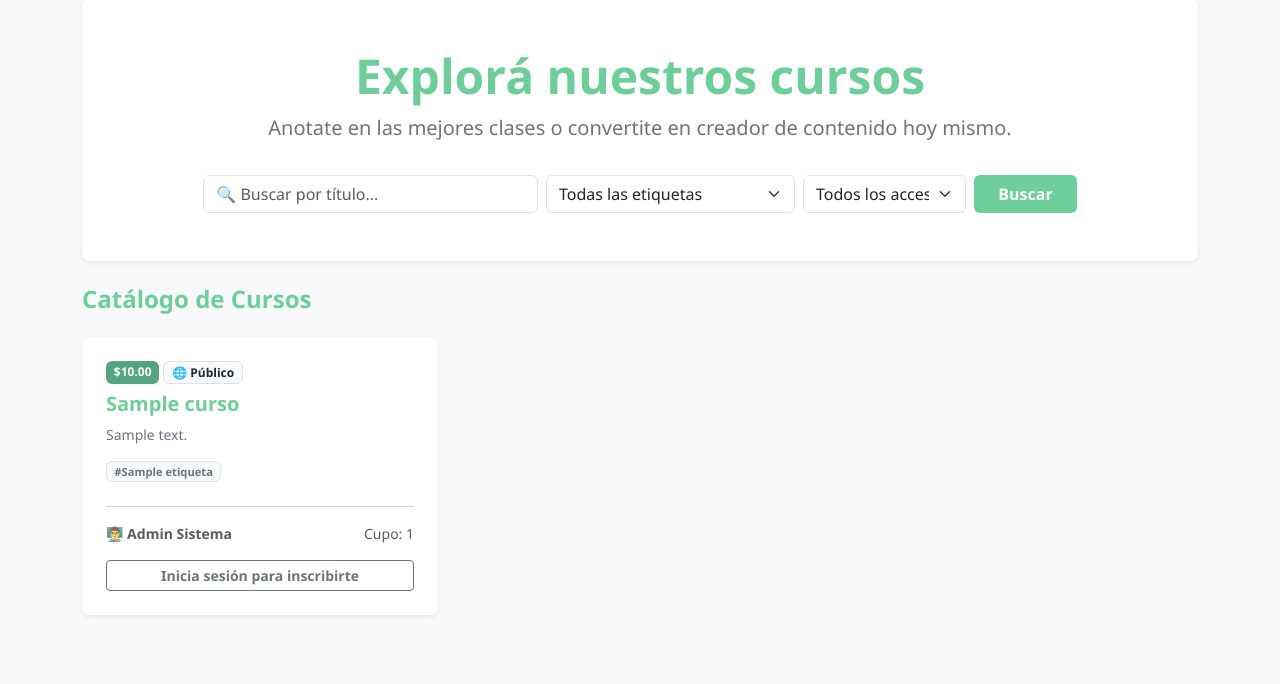
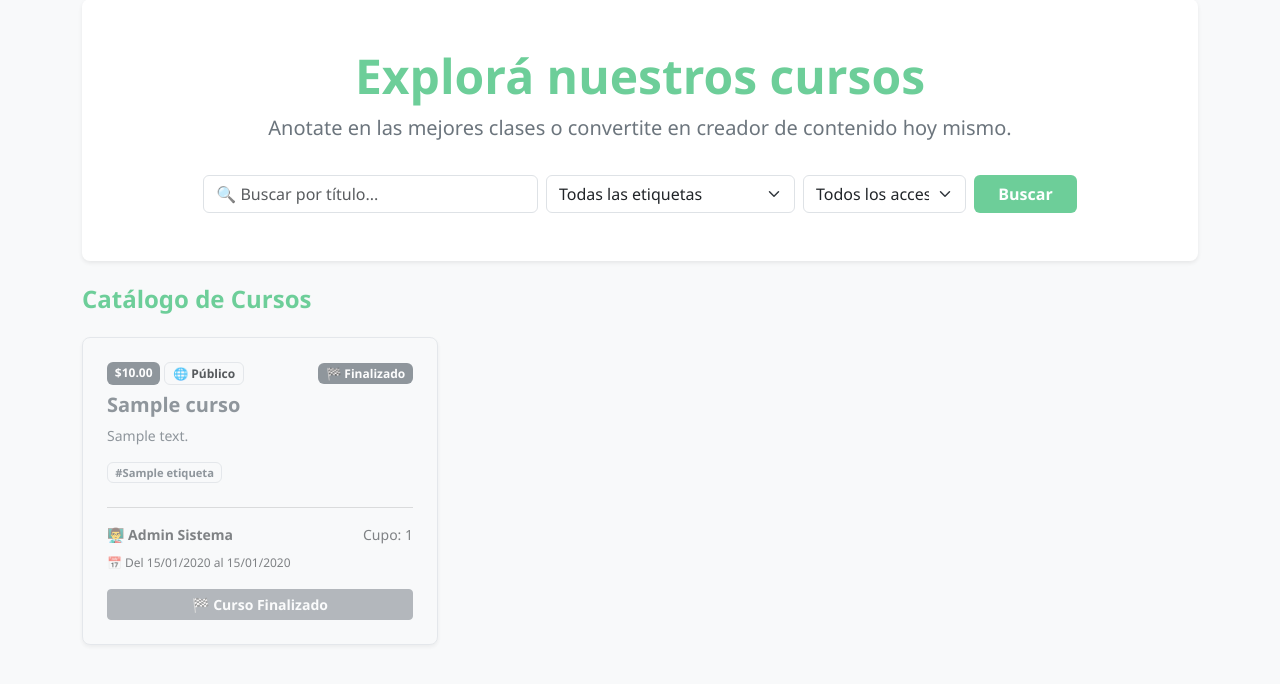
Before and after one commit to vaniina-afk/cursolandia, a PHP site: page / in a window 1280 px wide. Shown: the part 81-765 px from the top of the page. Run offline with PHP 8.4, Linux system fonts and the light colour scheme; data comes from the database, SQL or seed files in the repository; tables that the repository leaves empty hold one stand-in row (values such as "Sample post").

Commit message:
Vigencia de fechas de cursos y orden de finalizados en catálogo.

```diff
--- a/Backend/Controllers/CursoController.php
+++ b/Backend/Controllers/CursoController.php
@@ -10,7 +10,6 @@ class CursoController {
         $this->cursoModel = new CursoModel($conexion);
     }
 
-    // Cargar notificaciones para la campanita desde el Modelo
     private function cargarNotificaciones() {
         if (isset($_SESSION['id_usuario'])) {
             require_once __DIR__ . '/../Models/NotificacionModel.php';
@@ -105,7 +104,7 @@ class CursoController {
         $puede_crear = true;
         if ($total_cursos >= 3 && $es_pro == 0) {
             $puede_crear = false;
-            $mensaje = "<div class='alert alert-warning p-3 mb-3 text-center shadow-sm'><strong>¡Límite alcanzado!</strong> Ya tenés 3 cursos publicados. Para publicar más, necesitás pasarte al plan PRO.</div>";
+            $mensaje = "<div class='alert alert-warning p-3 mb-3 text-center shadow-sm'><strong>¡Límite alcanzado!</strong> Ya tenés 3 cursos activos. Para publicar más, necesitás pasarte al plan PRO.</div>";
         }
 
         if ($_SERVER['REQUEST_METHOD'] == 'POST' && $puede_crear) {
@@ -119,6 +118,8 @@ class CursoController {
 
             if ($fecha_fin < $fecha_inicio) {
                 $mensaje = "<div class='alert alert-danger p-2 small mb-3'>La fecha de fin no puede ser anterior a la de inicio.</div>";
+            } elseif ($fecha_fin < date('Y-m-d')) {
+                $mensaje = "<div class='alert alert-danger p-2 small mb-3'>La fecha de fin no puede ser anterior a hoy.</div>";
             } else {
                 $id_curso_nuevo = $this->cursoModel->crearCurso($id_usuario, $titulo, $descripcion, $costo, $cupo, $fecha_inicio, $fecha_fin, $es_privado);
 
@@ -131,7 +132,7 @@ class CursoController {
                     if ($total_cursos >= 3 && $es_pro == 0) {
                         $puede_crear = false;
                         $mensaje = "<div class='alert alert-success p-2 small mb-2 auto-ocultar'>¡Curso creado con éxito!</div>
-                                    <div class='alert alert-warning p-3 text-center shadow-sm'><strong>Has alcanzado el límite de 3 cursos.</strong> Pasate a PRO para seguir creando.</div>";
+                                    <div class='alert alert-warning p-3 text-center shadow-sm'><strong>Has alcanzado el límite de 3 cursos activos.</strong> Pasate a PRO para seguir creando.</div>";
                     } else {
                         $restantes = ($es_pro == 1) ? "ilimitados (Plan PRO)" : (3 - $total_cursos) . " cupos gratuitos";
                         $mensaje = "<div class='alert alert-success p-2 small mb-3 auto-ocultar'>¡Curso creado con éxito! Te quedan $restantes.</div>";
@@ -252,6 +253,10 @@ class CursoController {
             header("Location: index.php?error=limite_pro");
         } elseif ($resultado === 'lleno') {
             header("Location: index.php?error=lleno");
+        } elseif ($resultado === 'no_iniciado') {
+            header("Location: index.php?error=no_iniciado");
+        } elseif ($resultado === 'finalizado') {
+            header("Location: index.php?error=finalizado");
         } else {
             header("Location: index.php");
         }
@@ -328,7 +333,6 @@ class CursoController {
             exit();
         }
 
-        // Si el archivo supera post_max_size en php.ini, PHP vacía $_POST y $_FILES
         if (empty($_POST) && empty($_FILES) && isset($_SERVER['CONTENT_LENGTH']) && (int)$_SERVER['CONTENT_LENGTH'] > 0) {
             header("Location: index.php?accion=curso_interno&id=$id_curso&error=post_max");
             exit();
@@ -349,7 +353,6 @@ class CursoController {
         $tamanio_bytes = $_FILES['archivo']['size'];
         $tamanio_mb = round($tamanio_bytes / 1048576, 2);
 
-        // Restricciones exclusivas para usuarios de plan Gratuito
         if (!$es_pro) {
             if ($tamanio_bytes > 5242880) {
                 header("Location: index.php?accion=curso_interno&id=$id_curso&error=tamanio");
--- a/Backend/Models/CursoModel.php
+++ b/Backend/Models/CursoModel.php
@@ -8,15 +8,12 @@ class CursoModel {
 
     // --- MÉTODOS PARA EL CATÁLOGO (INICIO) ---
     public function obtenerCursosActivos($id_usuario = 0, $busqueda = '', $id_etiqueta = 0, $acceso = '') {
+        $hoy = date('Y-m-d');
+
         $sql = "SELECT c.*, u.nombre, u.apellido,
-                       (u.plan_pro = 1 AND (u.vencimiento_pro IS NULL OR u.vencimiento_pro >= CURDATE())) AS pro_vigente,
+                       (u.plan_pro = 1 AND (u.vencimiento_pro IS NULL OR u.vencimiento_pro >= ?)) AS pro_vigente,
                        GROUP_CONCAT(DISTINCT e.nombre ORDER BY e.nombre SEPARATOR ', ') AS lista_etiquetas,
-                       COUNT(DISTINCT ui.id_interes) AS coincidencias_interes,
-                       CASE
-                           WHEN MAX(CASE WHEN i_user.estado IN ('Aceptado', 'Pendiente') THEN 1 ELSE 0 END) = 1 THEN 2
-                           WHEN c.cupo IS NOT NULL AND c.cupo <= 0 THEN 3
-                           ELSE 1
-                       END AS orden_catalogo
+                       COUNT(DISTINCT ui.id_interes) AS coincidencias_interes
                 FROM Cursos c
                 JOIN Usuarios u ON c.id_creador = u.id_usuario
                 LEFT JOIN Inscripciones i_user ON c.id_curso = i_user.id_curso AND i_user.id_usuario = ?
@@ -26,8 +23,8 @@ class CursoModel {
                 LEFT JOIN usuario_interes ui ON i.id_interes = ui.id_interes AND ui.id_usuario = ?
                 WHERE c.activo = 1";
 
-        $tipos = "ii";
-        $params = [$id_usuario, $id_usuario];
+        $tipos = "sii";
+        $params = [$hoy, $id_usuario, $id_usuario];
 
         if ($busqueda !== '') {
             $sql .= " AND c.titulo LIKE ?";
@@ -51,7 +48,17 @@ class CursoModel {
         }
 
         $sql .= " GROUP BY c.id_curso
-                  ORDER BY orden_catalogo ASC, pro_vigente DESC, coincidencias_interes DESC, c.id_curso DESC";
+                  ORDER BY (MIN(c.fecha_fin) < ?) ASC,
+                           (MAX(CASE WHEN i_user.estado IN ('Aceptado', 'Pendiente') THEN 1 ELSE 0 END) = 1) ASC,
+                           (MIN(c.cupo) IS NOT NULL AND MIN(c.cupo) <= 0) ASC,
+                           (MIN(c.fecha_inicio) > ?) ASC,
+                           pro_vigente DESC,
+                           coincidencias_interes DESC,
+                           c.id_curso DESC";
+
+        $tipos .= "ss";
+        $params[] = $hoy;
+        $params[] = $hoy;
 
         $stmt = $this->conexion->prepare($sql);
         $stmt->bind_param($tipos, ...$params);
@@ -80,7 +87,7 @@ class CursoModel {
     // --- MÉTODOS PARA EL PANEL ---
 
     public function obtenerCursosInscritosPorUsuario($id_usuario) {
-        $stmt = $this->conexion->prepare("SELECT c.id_curso, c.titulo, c.activo, i.estado, u.nombre, u.apellido
+        $stmt = $this->conexion->prepare("SELECT c.id_curso, c.titulo, c.activo, c.fecha_inicio, c.fecha_fin, i.estado, u.nombre, u.apellido
                                           FROM Inscripciones i
                                           JOIN Cursos c ON i.id_curso = c.id_curso
                                           JOIN Usuarios u ON c.id_creador = u.id_usuario
@@ -95,7 +102,7 @@ class CursoModel {
     }
 
     public function obtenerCursosCreadosPorUsuario($id_usuario) {
-        $stmt = $this->conexion->prepare("SELECT c.id_curso, c.titulo, c.cupo, c.fecha_inicio, c.es_privado, c.costo,
+        $stmt = $this->conexion->prepare("SELECT c.id_curso, c.titulo, c.cupo, c.fecha_inicio, c.fecha_fin, c.es_privado, c.costo,
                                                  (SELECT COUNT(*) FROM Inscripciones i WHERE i.id_curso = c.id_curso AND i.estado = 'Pendiente') AS solicitudes_pendientes
                                           FROM Cursos c
                                           WHERE c.id_creador = ? AND c.activo = 1
@@ -127,7 +134,9 @@ class CursoModel {
     }
 
     public function contarCursosActivosCreados($id_usuario) {
-        $stmt = $this->conexion->prepare("SELECT COUNT(*) as total FROM Cursos WHERE id_creador = ? AND activo = 1");
+        $stmt = $this->conexion->prepare("SELECT COUNT(*) as total
+                                          FROM Cursos
+                                          WHERE id_creador = ? AND activo = 1 AND fecha_fin >= CURDATE()");
         $stmt->bind_param("i", $id_usuario);
         $stmt->execute();
         $total = (int)$stmt->get_result()->fetch_assoc()['total'];
@@ -195,6 +204,7 @@ class CursoModel {
                                           JOIN Cursos c ON i.id_curso = c.id_curso
                                           WHERE i.id_usuario = ?
                                             AND c.activo = 1
+                                            AND c.fecha_fin >= CURDATE()
                                             AND i.estado IN ('Aceptado', 'Pendiente')");
         $stmt->bind_param("i", $id_usuario);
         $stmt->execute();
@@ -220,14 +230,28 @@ class CursoModel {
             return 'limite_pro';
         }
 
-        // 3. Obtener datos del curso (cupo, costo, es_privado, creador, título)
-        $stmt_curso = $this->conexion->prepare("SELECT titulo, id_creador, costo, cupo, es_privado FROM Cursos WHERE id_curso = ? AND activo = 1");
+        // 3. Obtener datos del curso y validar vigencia de fechas y cupo
+        $stmt_curso = $this->conexion->prepare("SELECT titulo, id_creador, costo, cupo, es_privado, fecha_inicio, fecha_fin
+                                                FROM Cursos
+                                                WHERE id_curso = ? AND activo = 1");
         $stmt_curso->bind_param("i", $id_curso);
         $stmt_curso->execute();
         $curso_data = $stmt_curso->get_result()->fetch_assoc();
         $stmt_curso->close();
 
-        if (!$curso_data || ($curso_data['cupo'] !== null && $curso_data['cupo'] <= 0)) {
+        if (!$curso_data) {
+            return 'finalizado';
+        }
+
+        $hoy = date('Y-m-d');
+        if ($curso_data['fecha_fin'] < $hoy) {
+            return 'finalizado';
+        }
+        if ($curso_data['fecha_inicio'] > $hoy) {
+            return 'no_iniciado';
+        }
+
+        if ($curso_data['cupo'] !== null && $curso_data['cupo'] <= 0) {
             return 'lleno';
         }
 
@@ -302,7 +326,6 @@ class CursoModel {
         $stmt_del->execute();
         $stmt_del->close();
 
-        // Solo devolvemos el cupo si el alumno estaba Aceptado (las pendientes aún no ocupaban cupo)
         if ($fila['estado'] === 'Aceptado') {
             $stmt_cupo = $this->conexion->prepare("UPDATE Cursos SET cupo = cupo + 1 WHERE id_curso = ? AND cupo IS NOT NULL");
             $stmt_cupo->bind_param("i", $id_curso);
@@ -328,7 +351,6 @@ class CursoModel {
     }
 
     public function responderSolicitudInscripcion($id_inscripcion, $id_curso, $id_creador, $decision) {
-        // Verificar que el curso pertenezca al creador y traer datos de la solicitud
         $stmt_check = $this->conexion->prepare("SELECT c.titulo, c.cupo, i.id_usuario
                                                 FROM Inscripciones i
                                                 JOIN Cursos c ON i.id_curso = c.id_curso
@@ -538,7 +560,6 @@ class CursoModel {
     }
 
     public function guardarEtiquetasCurso($id_curso, $ids_etiquetas = [], $nuevas_etiquetas_texto = '') {
-        // 1. Limpiamos asignaciones previas
         $stmt_del = $this->conexion->prepare("DELETE FROM curso_etiqueta WHERE id_curso = ?");
         $stmt_del->bind_param("i", $id_curso);
         $stmt_del->execute();
@@ -546,7 +567,6 @@ class CursoModel {
 
         $ids_finales = array_map('intval', $ids_etiquetas);
 
-        // 2. Si el profesor escribió etiquetas nuevas separadas por coma, las creamos si no existen
         if (trim($nuevas_etiquetas_texto) !== '') {
             $partes = explode(',', $nuevas_etiquetas_texto);
             foreach ($partes as $nombre_raw) {
@@ -572,7 +592,6 @@ class CursoModel {
             }
         }
 
-        // 3. Insertamos en la tabla intermedia curso_etiqueta sin duplicados
         $ids_finales = array_unique($ids_finales);
         if (!empty($ids_finales)) {
             $stmt_ce = $this->conexion->prepare("INSERT INTO curso_etiqueta (id_curso, id_etiqueta) VALUES (?, ?)");
--- a/Frontend/Views/cursos/curso_interno.php
+++ b/Frontend/Views/cursos/curso_interno.php
@@ -47,7 +47,7 @@ $cupo_material_lleno = ($es_creador_curso && !$creador_pro && ($cant_archivos >=
             <div class="d-flex justify-content-between align-items-center mb-3 pb-2 border-bottom">
                 <a href="index.php?accion=panel" class="btn btn-outline-secondary btn-sm fw-semibold">← Volver al Panel</a>
                 <span class="badge bg-acento fs-6">
-                    Inicio: <?php echo date("d/m/Y", strtotime($curso['fecha_inicio'])); ?>
+                    📅 <?php echo date("d/m/Y", strtotime($curso['fecha_inicio'])); ?> al <?php echo date("d/m/Y", strtotime($curso['fecha_fin'])); ?>
                 </span>
             </div>
             <h2 class="text-primario fw-bold mb-1"><?php echo htmlspecialchars($curso['titulo']); ?></h2>
--- a/Frontend/Views/home.php
+++ b/Frontend/Views/home.php
@@ -8,6 +8,7 @@ $busqueda_actual = $_GET['buscar'] ?? '';
 $etiqueta_actual = isset($_GET['etiqueta']) ? (int)$_GET['etiqueta'] : 0;
 $acceso_actual = $_GET['acceso'] ?? '';
 $hay_filtros = ($busqueda_actual !== '' || $etiqueta_actual > 0 || $acceso_actual !== '');
+$hoy = date('Y-m-d');
 ?>
 
 <div class="container mb-4">
@@ -59,6 +60,10 @@ $hay_filtros = ($busqueda_actual !== '' || $etiqueta_actual > 0 || $acceso_actua
             <strong>¡Límite alcanzado!</strong> Con el plan Gratuito podés estar inscripto en un máximo de 3 cursos activos.
             <a href="index.php?accion=solicitar_pro" class="fw-bold text-primario text-decoration-underline ms-1">Pasate a Plan PRO</a> para inscribirte sin límites.
         </div>
+    <?php elseif (isset($_GET['error']) && $_GET['error'] == 'no_iniciado'): ?>
+        <div class="alert alert-warning text-center shadow-sm auto-ocultar mb-4">Este curso todavía no inició su período de cursada.</div>
+    <?php elseif (isset($_GET['error']) && $_GET['error'] == 'finalizado'): ?>
+        <div class="alert alert-danger text-center shadow-sm auto-ocultar mb-4">Este curso ya finalizó su período activo.</div>
     <?php elseif (isset($_GET['error']) && $_GET['error'] == 'lleno'): ?>
         <div class="alert alert-danger text-center shadow-sm auto-ocultar mb-4">Lo sentimos, el cupo de este curso ya está lleno.</div>
     <?php elseif (isset($_GET['error']) && $_GET['error'] == 'admin'): ?>
@@ -82,10 +87,13 @@ $hay_filtros = ($busqueda_actual !== '' || $etiqueta_actual > 0 || $acceso_actua
                     $requiere_aprobacion = ($es_privado || $es_pago);
                     $estado_inscripcion = $inscripciones[(int)$curso['id_curso']] ?? null;
 
+                    $finalizado = ($curso['fecha_fin'] < $hoy);
                     $ya_inscripto = ($estado_inscripcion === 'Aceptado' || $estado_inscripcion === 'Pendiente');
-                    $sin_cupo = (!$ya_inscripto && $curso['cupo'] !== null && (int)$curso['cupo'] <= 0);
+                    $sin_cupo = (!$finalizado && !$ya_inscripto && $curso['cupo'] !== null && (int)$curso['cupo'] <= 0);
+                    $no_iniciado = (!$finalizado && $curso['fecha_inicio'] > $hoy);
+                    $deshabilitado_visual = ($finalizado || $sin_cupo);
 
-                    if ($sin_cupo) {
+                    if ($deshabilitado_visual) {
                         $card_clases = 'bg-light text-muted opacity-75 border';
                         $card_estilo = 'background-color: #f1f3f5;';
                     } elseif ($ya_inscripto) {
@@ -106,22 +114,28 @@ $hay_filtros = ($busqueda_actual !== '' || $etiqueta_actual > 0 || $acceso_actua
                             <!-- Fila de insignias: Precio, Acceso, PRO y Recomendado -->
                             <div class="mb-2 d-flex flex-wrap justify-content-between align-items-center gap-1">
                                 <div class="d-flex flex-wrap gap-1">
-                                    <span class="badge <?php echo $sin_cupo ? 'bg-secondary' : 'bg-success bg-opacity-75'; ?>">
+                                    <span class="badge <?php echo $deshabilitado_visual ? 'bg-secondary' : 'bg-success bg-opacity-75'; ?>">
                                         <?php echo $es_pago ? '$' . $curso['costo'] : 'Gratis'; ?>
                                     </span>
                                     <?php if ($es_privado): ?>
-                                        <span class="badge <?php echo $sin_cupo ? 'bg-secondary' : 'bg-dark'; ?>">🔒 Privado</span>
+                                        <span class="badge <?php echo $deshabilitado_visual ? 'bg-secondary' : 'bg-dark'; ?>">🔒 Privado</span>
                                     <?php else: ?>
                                         <span class="badge bg-light text-dark border">🌐 Público</span>
                                     <?php endif; ?>
                                 </div>
 
                                 <div class="d-flex flex-wrap gap-1">
-                                    <?php if ($sin_cupo): ?>
+                                    <?php if ($finalizado): ?>
+                                        <span class="badge bg-secondary">🏁 Finalizado</span>
+                                    <?php elseif ($sin_cupo): ?>
                                         <span class="badge bg-secondary">🚫 Sin cupos</span>
                                     <?php elseif ($ya_inscripto): ?>
                                         <span class="badge bg-info text-dark">
                                             <?php echo ($estado_inscripcion === 'Aceptado') ? '✅ Cursando' : '⏳ Pendiente'; ?>
+                                        </span>
+                                    <?php elseif ($no_iniciado): ?>
+                                        <span class="badge bg-warning text-dark">
+                                            📅 Inicia <?php echo date('d/m/Y', strtotime($curso['fecha_inicio'])); ?>
                                         </span>
                                     <?php else: ?>
                                         <?php if ($es_pro): ?>
@@ -139,7 +153,7 @@ $hay_filtros = ($busqueda_actual !== '' || $etiqueta_actual > 0 || $acceso_actua
                                 </div>
                             </div>
 
-                            <h5 class="card-title <?php echo $sin_cupo ? 'text-secondary' : 'text-primario'; ?> fw-bold">
+                            <h5 class="card-title <?php echo $deshabilitado_visual ? 'text-secondary' : 'text-primario'; ?> fw-bold">
                                 <?php echo htmlspecialchars($curso['titulo']); ?>
                             </h5>
 
@@ -162,7 +176,7 @@ $hay_filtros = ($busqueda_actual !== '' || $etiqueta_actual > 0 || $acceso_actua
                             <?php endif; ?>
 
                             <hr class="text-muted opacity-25">
-                            <div class="d-flex justify-content-between align-items-center mb-3">
+                            <div class="d-flex justify-content-between align-items-center mb-1">
                                 <small class="text-muted fw-semibold">
                                     👨‍🏫 <?php echo htmlspecialchars($curso['nombre'] . ' ' . $curso['apellido']); ?>
                                 </small>
@@ -170,24 +184,37 @@ $hay_filtros = ($busqueda_actual !== '' || $etiqueta_actual > 0 || $acceso_actua
                                     Cupo: <?php echo ($curso['cupo'] !== null) ? $curso['cupo'] : 'Sin límite'; ?>
                                 </small>
                             </div>
+                            <div class="mb-3">
+                                <small class="text-muted" style="font-size: 0.75rem;">
+                                    📅 Del <?php echo date('d/m/Y', strtotime($curso['fecha_inicio'])); ?> al <?php echo date('d/m/Y', strtotime($curso['fecha_fin'])); ?>
+                                </small>
+                            </div>
 
                             <div class="mt-auto">
                                 <?php if (!isset($_SESSION['id_usuario'])): ?>
-                                    <a href="index.php?accion=login" class="btn btn-outline-secondary w-100 btn-sm fw-bold">Inicia sesión para inscribirte</a>
+                                    <?php if ($finalizado): ?>
+                                        <button class="btn btn-secondary w-100 btn-sm fw-bold" disabled>🏁 Curso Finalizado</button>
+                                    <?php else: ?>
+                                        <a href="index.php?accion=login" class="btn btn-outline-secondary w-100 btn-sm fw-bold">Inicia sesión para inscribirte</a>
+                                    <?php endif; ?>
                                 <?php elseif ($_SESSION['es_admin'] == 1): ?>
                                     <button class="btn btn-secondary w-100 btn-sm fw-bold" disabled>Modo Admin</button>
                                 <?php elseif ($_SESSION['id_usuario'] == $curso['id_creador']): ?>
                                     <button class="btn btn-light text-muted w-100 btn-sm fw-bold border" disabled>Sos el creador</button>
                                 <?php elseif ($estado_inscripcion === 'Aceptado'): ?>
-                                    <a href="index.php?accion=curso_interno&id=<?php echo $curso['id_curso']; ?>" class="btn btn-outline-success w-100 btn-sm fw-bold">Ir al Aula →</a>
+                                    <a href="index.php?accion=curso_interno&id=<?php echo $curso['id_curso']; ?>" class="btn <?php echo $finalizado ? 'btn-outline-secondary' : 'btn-outline-success'; ?> w-100 btn-sm fw-bold">Ir al Aula →</a>
+                                <?php elseif ($finalizado): ?>
+                                    <button class="btn btn-secondary w-100 btn-sm fw-bold" disabled>🏁 Curso Finalizado</button>
                                 <?php elseif ($estado_inscripcion === 'Pendiente'): ?>
                                     <button class="btn btn-warning text-dark w-100 btn-sm fw-bold" disabled>⏳ Solicitud pendiente</button>
                                 <?php elseif ($estado_inscripcion === 'Rechazado'): ?>
                                     <button class="btn btn-outline-danger w-100 btn-sm fw-bold" disabled>❌ Solicitud rechazada</button>
                                 <?php elseif ($sin_cupo): ?>
                                     <button class="btn btn-secondary w-100 btn-sm fw-bold" disabled>Cupo Lleno</button>
+                                <?php elseif ($no_iniciado): ?>
+                                    <button class="btn btn-outline-secondary w-100 btn-sm fw-bold" disabled>⏳ Inicia el <?php echo date('d/m/Y', strtotime($curso['fecha_inicio'])); ?></button>
                                 <?php elseif (!empty($limite_inscripciones)): ?>
-                                    <a href="index.php?accion=solicitar_pro" class="btn btn-outline-warning text-dark w-100 btn-sm fw-bold" title="Alcanzaste el máximo de 3 cursos del plan gratuito">⭐ Límite 3 cursos (Pasate a PRO)</a>
+                                    <a href="index.php?accion=solicitar_pro" class="btn btn-outline-warning text-dark w-100 btn-sm fw-bold" title="Alcanzaste el máximo de 3 cursos activos del plan gratuito">⭐ Límite 3 cursos (Pasate a PRO)</a>
                                 <?php else: ?>
                                     <form action="index.php?accion=inscribirse" method="POST">
                                         <input type="hidden" name="id_curso" value="<?php echo $curso['id_curso']; ?>">
@@ -206,7 +233,7 @@ $hay_filtros = ($busqueda_actual !== '' || $etiqueta_actual > 0 || $acceso_actua
                 <div class="alert alert-info text-center shadow-sm">
                     <?php echo $hay_filtros
                         ? 'No se encontraron cursos que coincidan con tu búsqueda.'
-                        : 'Aún no hay cursos publicados en la plataforma.'; ?>
+                        : 'Aún no hay cursos activos en la plataforma.'; ?>
                 </div>
             </div>
         <?php endif; ?>
--- a/index.php
+++ b/index.php
@@ -1,5 +1,6 @@
 <?php
 session_start();
+date_default_timezone_set('America/Argentina/Buenos_Aires');
 
 require_once __DIR__ . '/Backend/Config/conexion.php';
 require_once __DIR__ . '/Backend/Controllers/CursoController.php';
```
Also changed, not shown: Frontend/Views/cursos/panel.php (+28 -5 lines).
